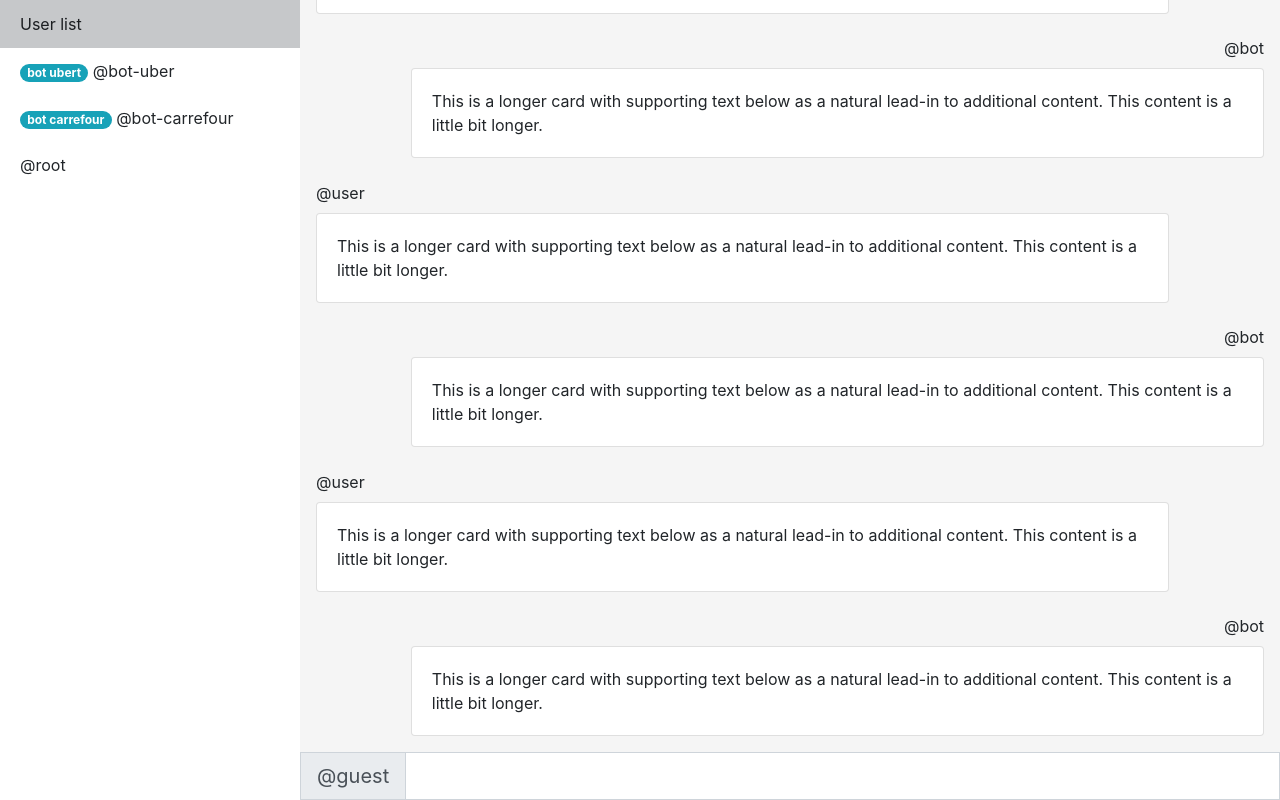
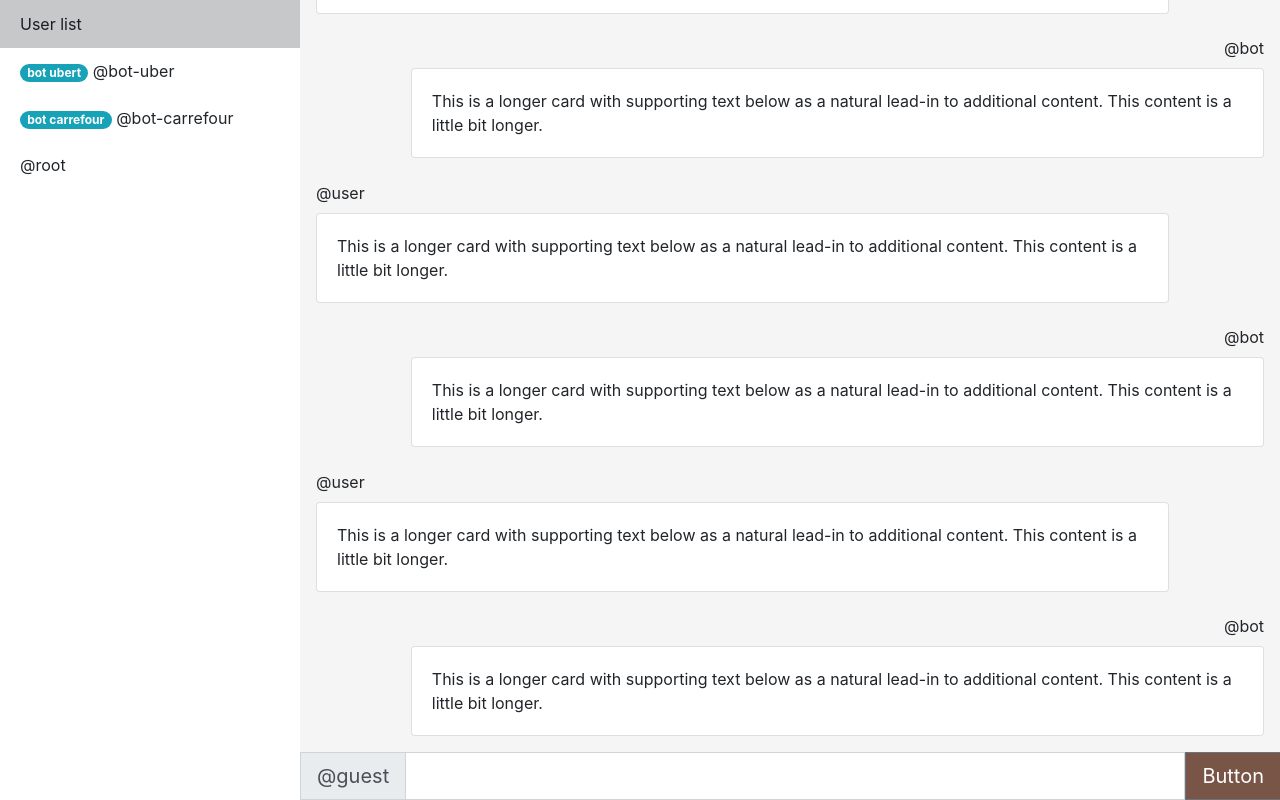
Before and after one commit to gnatty/mds-chatbot, a website: page views/index.html in a window 1280 px wide. Drawn offline with nearby package versions, Linux system fonts and the light colour scheme; files that its build step writes are made by us from their sources; files whose address does not match are found by name.

Commit message:
add template style

```diff
--- a/assets/css/css.css
+++ b/assets/css/css.css
@@ -83,7 +83,11 @@ body {
   text-align: right;
 }
 
-
 .chat-bar {
   background-color: green;
 }
+
+.btnSendMessage {
+  background-color: #795548;
+  color: white;
+}
--- a/views/index.html
+++ b/views/index.html
@@ -131,7 +131,14 @@
         <div class="input-group-prepend">
           <span class="input-group-text resetBorderRadius" id="inputGroup-sizing-lg">@guest</span>
         </div>
-        <input type="text" class="form-control resetBorderRadius" aria-label="Large" aria-describedby="inputGroup-sizing-sm">
+        <input
+          type="text"
+          class="form-control resetBorderRadius inputSendMessage"
+          aria-label="Large"
+          aria-describedby="inputGroup-sizing-sm">
+        <div class="input-group-prepend">
+          <button class="btn btn-outline-secondary btnSendMessage" type="button">Button</button>
+        </div>
       </div>
     </div>
     <!--- .\ CHAT BAR -->
```
